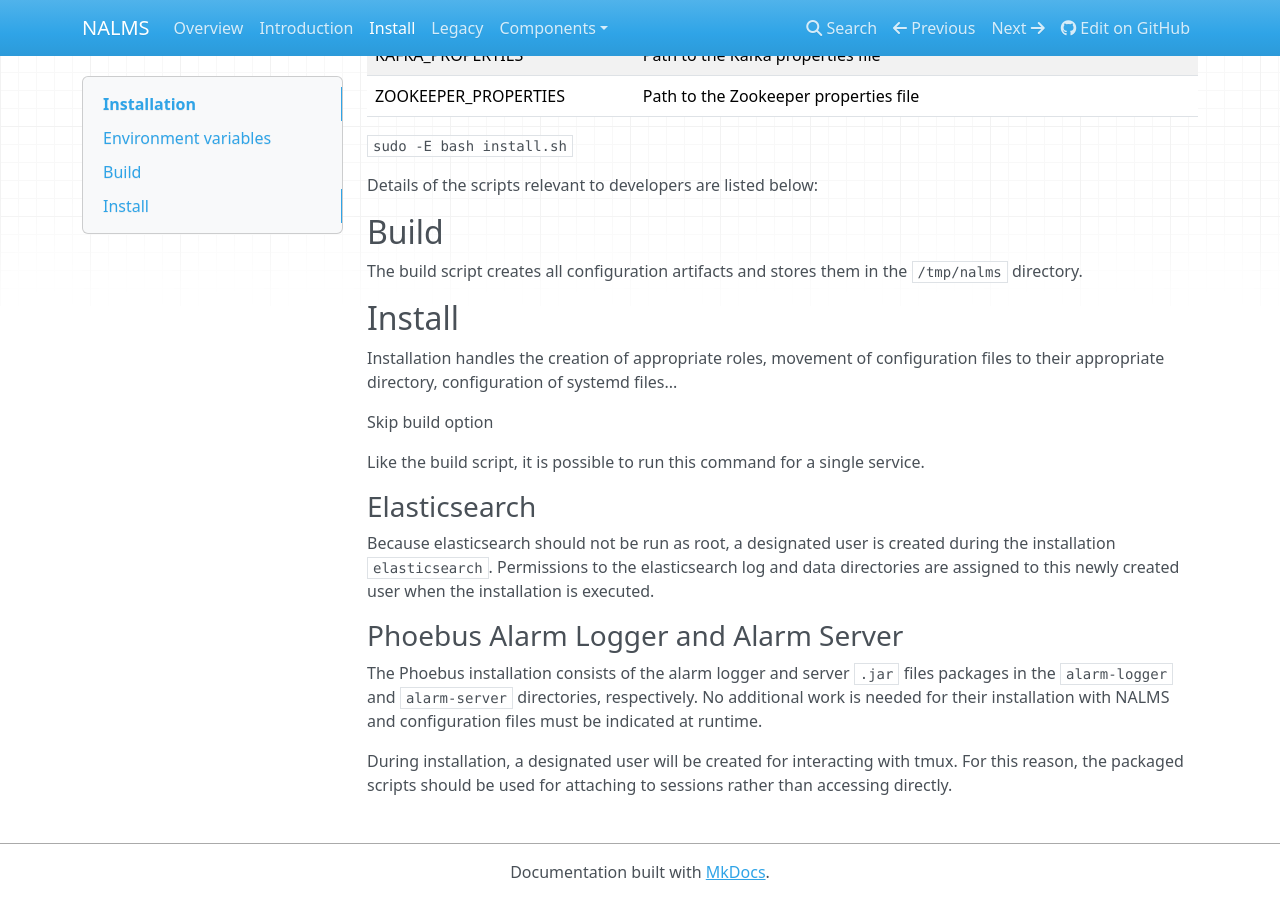
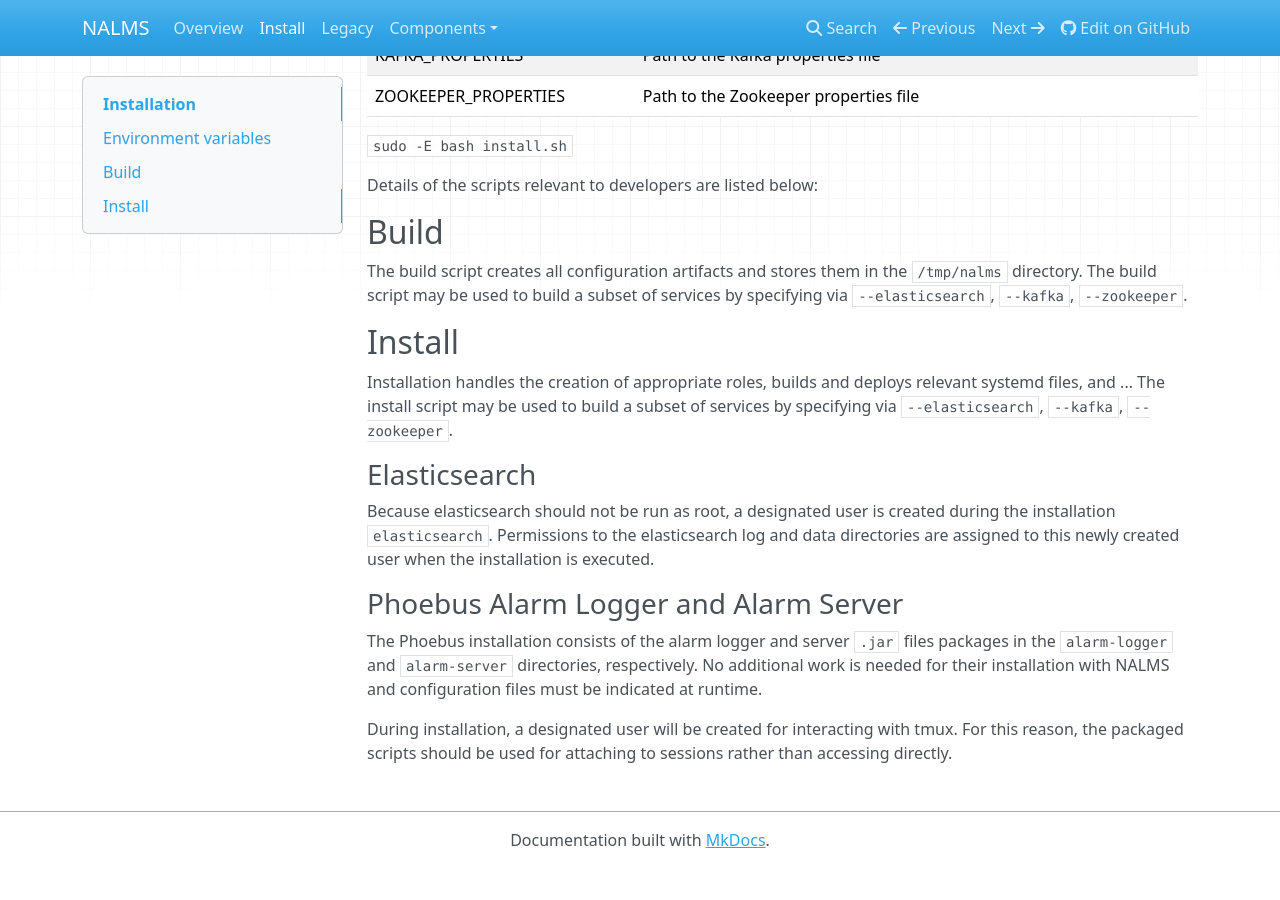
Before and after one commit to slaclab/nalms, an MkDocs documentation site: the page built from docs/install.md, in a window 1280 px wide and 900 px high, scrolled down 925 px. Built offline with MkDocs 1.6.1, drawn with Linux system fonts in a browser that asks for light colours; nearby versions of some CDN libraries; after the commit the page ends 1793 px from its top, so only the background shows below that.

Commit message:
Update mkdocs nav and remove template from install

```diff
--- a/docs/install.md
+++ b/docs/install.md
@@ -41,17 +41,12 @@ Details of the scripts relevant to developers are listed below:
 
 ## Build
 
-The build script creates all configuration artifacts and stores them in the `/tmp/nalms` directory.
+The build script creates all configuration artifacts and stores them in the `/tmp/nalms` directory. The build script may be used to build a subset of services by specifying via `--elasticsearch`, `--kafka`, `--zookeeper`.
 
 
 ## Install
 
-Installation handles the creation of appropriate roles, movement of configuration files to their appropriate directory, configuration of systemd files...
-
-
-Skip build option
-
-Like the build script, it is possible to run this command for a single service.
+Installation handles the creation of appropriate roles, builds and deploys relevant systemd files, and ... The install script may be used to build a subset of services by specifying via `--elasticsearch`, `--kafka`, `--zookeeper`.
 
 
 ### Elasticsearch
--- a/mkdocs.yml
+++ b/mkdocs.yml
@@ -2,8 +2,7 @@ site_name: NALMS
 repo_url: https://github.com/slaclab/nalms/
 site_url: https://slaclab.github.io/nalms
 nav:
-  - Overview: index.md
-  - Introduction: introduction.md
+  - Overview: introduction.md
   - Install: install.md
   - Legacy: legacy.md
   - Components:
```
Also changed, not shown: docs/environment.md (+4 -0 lines), 1 other file.
